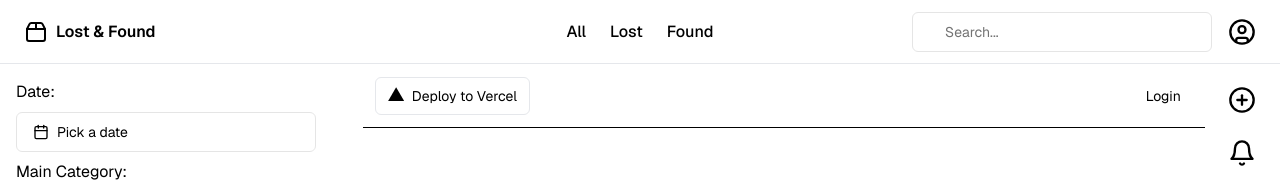
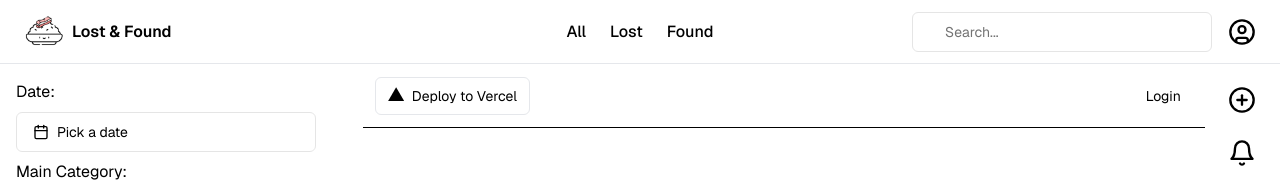
Before and after one commit to SAD-IM-project/lost_and_found, a Next.js app: page / in a window 1280 px wide. Shown: the top 182 px of the page. Built offline with nearby package versions, Linux system fonts and the light colour scheme; no server answers; the database is empty.

Commit message:
feat: set icon at top left

```diff
--- a/app/layout.tsx
+++ b/app/layout.tsx
@@ -10,8 +10,8 @@ import Image from "next/image";
 import { AspectRatio } from "@/components/ui/aspect-ratio";
 
 const defaultUrl = process.env.VERCEL_URL
-  ? `https://${process.env.VERCEL_URL}`
-  : "http://localhost:8888";
+  ? `https://${process.env.VERCEL_URL}/all`
+  : "http://localhost:8888/all";
 
 export const metadata = {
   metadataBase: new URL(defaultUrl),
@@ -34,12 +34,19 @@ export default function RootLayout({
           <header className="sticky top-0 flex h-16 items-center gap-4 border-b bg-background px-4 md:px-6 justify-between w-full bg-white z-50">
             <nav className="flex items-center gap-2 text-lg font-semibold md:text-base">
               <Link
-                href="/"
+                href="/all"
                 className="flex items-center gap-2 text-muted-foreground text-base transition-colors hover:text-foreground cursor-pointer"
                 style={{ zIndex: 10 }} // Ensuring it is on top
               >
-                <Package2 className="h-6 w-6" />
-                Lost & Found
+                <div className="relative w-10 h-10 bg-muted">
+                  <Image
+                    src="/app_images/icon.png"
+                    alt="Lost & Found"
+                    layout="fill"
+                    className="rounded-md object-cover"
+                  />
+                </div>
+                <span className="text-base whitespace-nowrap">Lost & Found</span> {/* Add whitespace-nowrap here */}
               </Link>
             </nav>
             <div className="absolute inset-0 flex justify-center items-center pointer-events-none">
@@ -68,7 +75,7 @@ export default function RootLayout({
               <SearchForm />
               <nav className="flex items-center gap-2 text-lg font-semibold md:text-base">
                 <Link
-                  href="user"
+                  href="/user"
                   className="flex items-center gap-2 text-muted-foreground text-base transition-colors hover:text-foreground cursor-pointer"
                   style={{ zIndex: 10 }} // Ensuring it is on top
                 >
```
